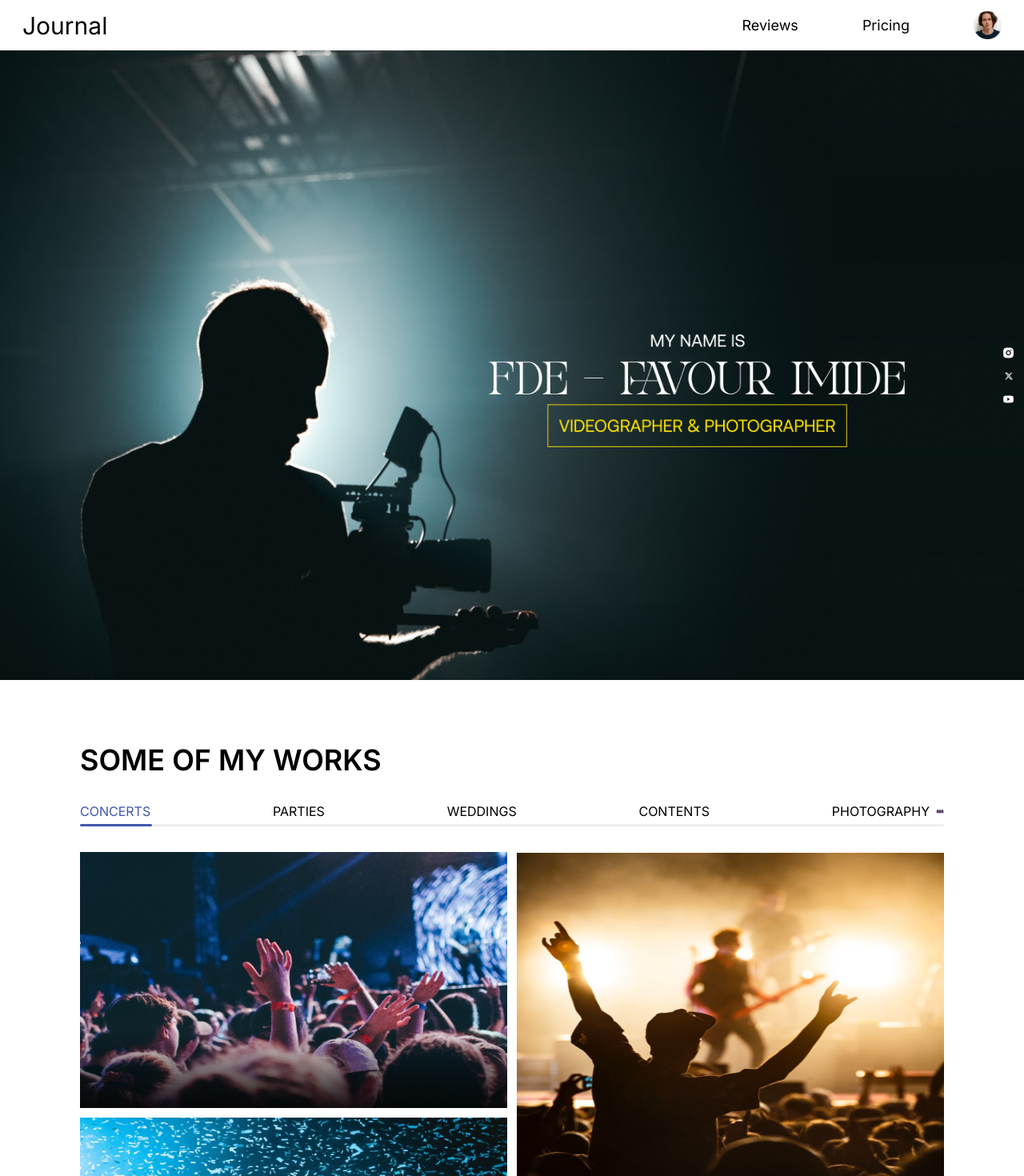
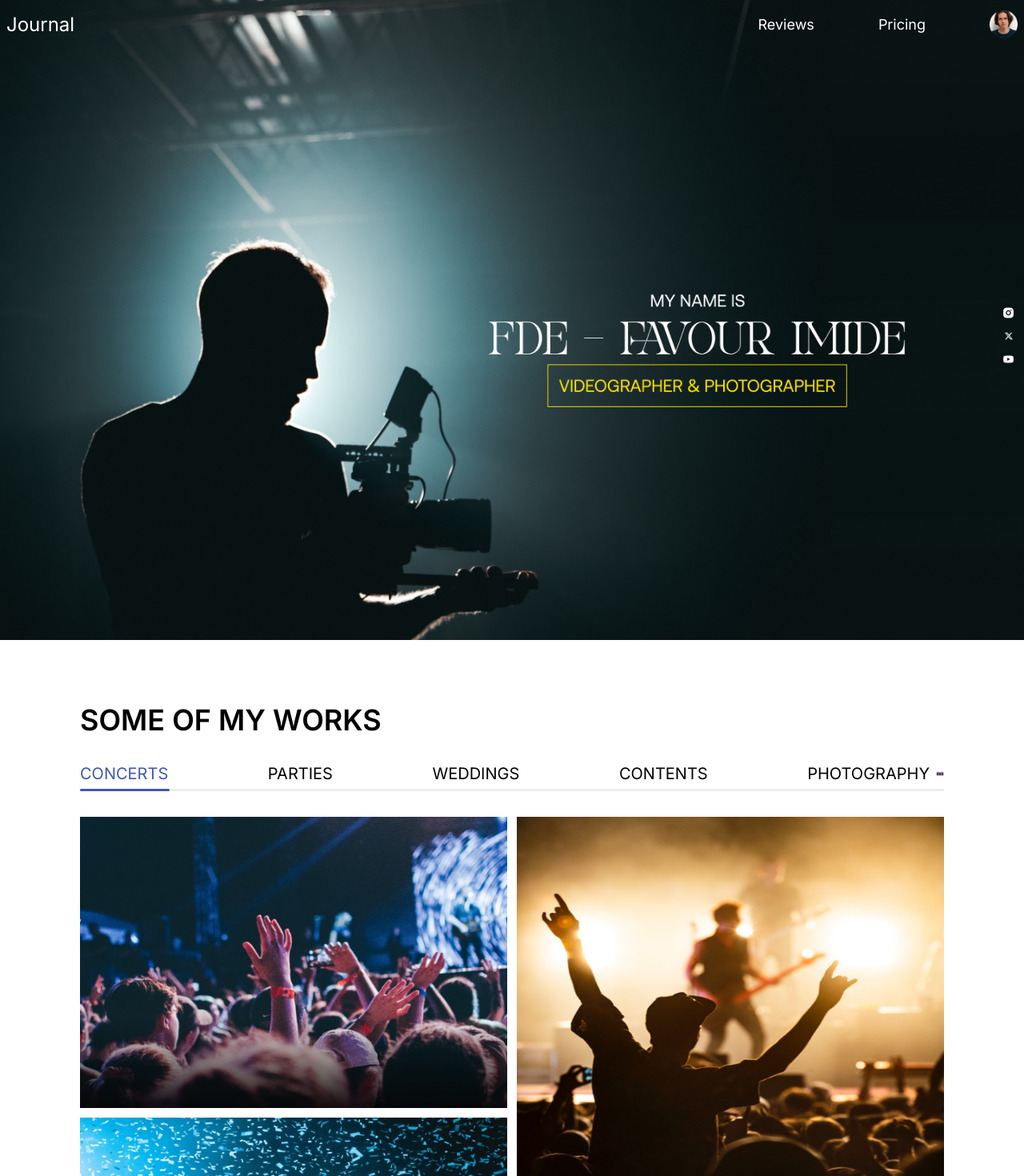
Before and after one commit to nathscode/whoisfde, a Next.js app: page / in a window 1280 px wide. Shown: the top 1470 px of the page at 80% size. Built offline with nearby package versions, Linux system fonts and the light colour scheme.

Commit message:
another check on tab

```diff
--- a/components/landing.tsx
+++ b/components/landing.tsx
@@ -2,11 +2,13 @@ import Image from "next/image";
 import Works from "./works/works";
 import WhoAmI from "./who-am-i";
 import ClientsAndOgComments from "./og-comments";
+import Nav from "./nav/nav";
 
 export default function Landing() {
   return (
-    <div>
-      <div className="bg-[url('/bg.png')] bg-repeat-round h-[400px] sm:h-screen overflow-x-clip flex justify-end pr-3 lg-pr-20 items-center">
+    <div className="">
+      <div className="h-[50vh] md:h-screen">
+      <div className="bg-[url('/bg.png')] bg-repeat-round h-full overflow-x-clip flex justify-end pr-3 lg-pr-20 items-center">
         <div className="flex flex-col gap-4 items-center mt-10">
           <Image
             src={"/instagram.png"}
@@ -31,6 +33,7 @@ export default function Landing() {
           />
         </div>
       </div>
+      </div>
       <div className="pt-10 md:pt-20">
         <Works />
       </div>
--- a/components/nav/expanded-nav.tsx
+++ b/components/nav/expanded-nav.tsx
@@ -1,18 +1,60 @@
 import Image from "next/image";
-import { Dispatch, SetStateAction } from "react";
+import { Dispatch, SetStateAction, useContext, useEffect, useRef, useState } from "react";
 import Reviews from "../reviews/reviews";
 import Landing from "../landing";
 import Pricing from "../pricing";
 
-export default function ExpandedNav({setHomeSection}:{setHomeSection: Dispatch<SetStateAction<JSX.Element>>}) {
+export default function ExpandedNav({
+  setHomeSection,
+}: {
+  setHomeSection: Dispatch<SetStateAction<JSX.Element>>;
+}) {
+  type DynamicStyles = {
+    color: string;
+    bg: string;
+  };
+
+  const [isHome, setIsHome] = useState(true);
+
+  const [dynamicStyles, setDynamicStyles] = useState<DynamicStyles>({
+    bg: "transparent",
+    color: "white",
+  });
+
+  const scrollHandler = () => {
+    if (window.scrollY >= window.screen.height) {
+      setDynamicStyles({ bg: "white", color: "black" });
+    } else {
+      if (window.scrollY <= window.screen.height) {
+        setDynamicStyles({ bg: "transparent", color: "white" });
+      }
+    }
+  };
+
+  useEffect(() => {
+    if (isHome) {
+      scrollHandler();
+      window.addEventListener("scroll", scrollHandler);
+
+      return () => {
+        window.removeEventListener("scroll", scrollHandler);
+      };
+    }
+  }, [isHome]);
+
   return (
-    <div className="bg-white text-black fixed z-10 left-0 right-0 top-0">
-      <div className="flex justify-between items-center px-[28px] py-[14px] text-lg">
+    <div
+      style={{ color: dynamicStyles.color, backgroundColor: dynamicStyles.bg }}
+      className={"fixed flex left-0 right-0 z-10 h-[61px]  text-semibold text-lg"}
+    >
+      <div className="flex justify-between items-center px-2 text-lg w-full">
         <div className="flex gap-20 justify-around items-center ">
           {/* <button className="px-5 py-2 rounded-sm text-black bg-[#E3C3C3]">Logo</button> */}
           <div
-            className="text-[30px] hover:cursor-pointer hover:opacity-50"
+            className="text-[24px] hover:cursor-pointer hover:opacity-50 active:opacity-50"
             onClick={() => {
+              setIsHome(true);
+              setDynamicStyles({ bg: "transparent", color: "white" });
               setHomeSection(<Landing />);
             }}
           >
@@ -52,14 +94,28 @@ export default function ExpandedNav({setHomeSection}:{setHomeSection: Dispatch<S
               alt="Globe"
             />
           </div> */}
-          <div className="hover:cursor-pointer hover:opacity-50" onClick={() => {
-            setHomeSection(<Reviews />)
-          }}>Reviews</div>
-          <div className="hover:cursor-pointer hover:opacity-50" onClick={() => {
-            setHomeSection(<Pricing />)
-          }}>Pricing</div>
+          <div
+            className="hover:cursor-pointer hover:opacity-50 active:opacity-50"
+            onClick={() => {
+              setIsHome(false);
+              setDynamicStyles({ bg: "white", color: "black" });
+              setHomeSection(<Reviews />);
+            }}
+          >
+            Reviews
+          </div>
+          <div
+            className="hover:cursor-pointer hover:opacity-50 active:opacity-50"
+            onClick={() => {
+              setIsHome(false);
+              setDynamicStyles({ bg: "white", color: "black" });
+              setHomeSection(<Pricing />);
+            }}
+          >
+            Pricing
+          </div>
           <div>
-          <Image
+            <Image
               src={"/profile.png"}
               width={35}
               className="hover:cursor-pointer hover:opacity-50"
--- a/components/nav/minimized-nav.tsx
+++ b/components/nav/minimized-nav.tsx
@@ -1,7 +1,7 @@
 "use client";
 
 import Image from "next/image";
-import { Dispatch, SetStateAction, useState } from "react";
+import { Dispatch, SetStateAction, useEffect, useState } from "react";
 import Landing from "../landing";
 import Reviews from "../reviews/reviews";
 import Pricing from "../pricing";
@@ -11,6 +11,39 @@ export default function MinimizedTopNav({
 }: {
   setHomeSection: Dispatch<SetStateAction<JSX.Element>>;
 }) {
+  type DynamicStyles = {
+    color: string;
+    bg: string;
+  };
+
+  const [isHome, setIsHome] = useState(true);
+
+  const [dynamicStyles, setDynamicStyles] = useState<DynamicStyles>({
+    bg: "transparent",
+    color: "white",
+  });
+
+  const scrollHandler = () => {
+    if (window.scrollY >= (window.screen.height / 2)) {
+      setDynamicStyles({ bg: "white", color: "black" });
+    } else {
+      if (window.scrollY <= (window.screen.height / 2)) {
+        setDynamicStyles({ bg: "transparent", color: "white" });
+      }
+    }
+  };
+
+  useEffect(() => {
+    if (isHome) {
+      scrollHandler();
+      window.addEventListener("scroll", scrollHandler);
+
+      return () => {
+        window.removeEventListener("scroll", scrollHandler);
+      };
+    }
+  }, [isHome]);
+
   const [openNav, setOpenNav] = useState(false);
 
   const toggleNav = () => {
@@ -36,14 +69,28 @@ export default function MinimizedTopNav({
           <span>English</span>
           <Image src={"/black-globe.png"} width={24} height={24} alt="Globe" />
         </div> */}
-        <div onClick={() => {
-          setOpenNav(false)
-          setHomeSection(<Reviews />)
-        }} className="">Reviews</div>
-        <div className="hover:cursor-pointer hover:opacity-50 " onClick={() => {
-          setOpenNav(false)
-            setHomeSection(<Pricing />)
-          }}>Pricing</div>
+        <div
+          onClick={() => {
+            setOpenNav(false);
+            setIsHome(false);
+            setDynamicStyles({ bg: "white", color: "black" });
+            setHomeSection(<Reviews />);
+          }}
+          className=""
+        >
+          Reviews
+        </div>
+        <div
+          className="hover:cursor-pointer hover:opacity-50 "
+          onClick={() => {
+            setOpenNav(false);
+            setIsHome(false);
+            setDynamicStyles({ bg: "white", color: "black" });
+            setHomeSection(<Pricing />);
+          }}
+        >
+          Pricing
+        </div>
         <div>
           <Image src={"/profile.png"} width={35} height={35} alt="location" />
         </div>
@@ -52,7 +99,10 @@ export default function MinimizedTopNav({
   };
 
   return (
-    <header className="fixed top-0 left-0 right-0 z-10 bg-white text-black">
+    <header
+      className="fixed top-0 left-0 right-0 z-10"
+      style={{ color: dynamicStyles.color, backgroundColor: dynamicStyles.bg }}
+    >
       <div className="mx-auto md:flex items-center md:justify-between">
         <div
           className={`${
@@ -62,7 +112,9 @@ export default function MinimizedTopNav({
           <div
             className="text-[26px] font-[350]"
             onClick={() => {
-              setOpenNav(false)
+              setIsHome(true);
+              setDynamicStyles({ bg: "transparent", color: "white" });
+              setOpenNav(false);
               setHomeSection(<Landing />);
             }}
           >
--- a/components/nav/nav.tsx
+++ b/components/nav/nav.tsx
@@ -4,7 +4,7 @@ import MinimizedTopNav from "./minimized-nav";
 
 export default function Nav({setHomeSection}:{setHomeSection: Dispatch<SetStateAction<JSX.Element>>}) {
   return (
-    <div className="mb-[50px]">
+    <div className="">
       <div className="md:hidden">
         <MinimizedTopNav setHomeSection={setHomeSection} />
       </div>
--- a/components/pricing.tsx
+++ b/components/pricing.tsx
@@ -4,7 +4,7 @@ import Image from "next/image";
 export default function Pricing() {
   return (
     <div>
-      <div className="px-2 md:px-[50px] lg:px-[200px] xl:px-[400px] flex flex-col items-center gap-4 mb-10 mt-9">
+      <div className="px-2 md:px-[50px] lg:px-[200px] xl:px-[400px] flex flex-col items-center gap-4 mb-10 mt-20">
         <div className="text-[28px] sm:text-3xl font-[500]">SERVICE BOOKING FORM</div>
         <div className="text-lg font-light text-left md:text-center">
           Fill the form below in other for me to get a complete idea and scenario of what we will be
@@ -17,6 +17,8 @@ export default function Pricing() {
           cost={300000}
           planColor="#000000"
           planFeatures={[
+            "One of the nice things about plan",
+            "One of the nice things about plan",
             "One of the nice things about plan",
             "One of the nice things about plan",
             "One of the nice things about plan",
@@ -47,8 +49,6 @@ export default function Pricing() {
             "One of the nice things about plan",
             "One of the nice things about plan",
             "One of the nice things about plan",
-            "One of the nice things about plan",
-            "One of the nice things about plan",
           ]}
         />
       </div>
@@ -70,12 +70,12 @@ function Plan({
   return (
     <div style={{ borderColor: planColor, }} className="border-[0.65px] shadow-md rounded-md px-2 py-4">
       <div className="mb-6">
-        <div style={{ color: planColor }} className="text-4xl font-light sm:font-normal">
+        <div style={{ color: planColor }} className="text-3xl font-light sm:font-normal">
           {name}
         </div>
         <div className="mt-2 text-2xl font-light"><span className="font-[350]">{`\u20A6`}</span>{formatWithComma(cost)}</div>
       </div>
-      <div className="flex flex-col gap-3 text-lg font-light">
+      <div className="flex flex-col gap-4 text-lg font-light">
         {planFeatures.map((feature, index) => (
           <div key={index} className="flex items-center gap-2">
             <Image src={"/star.svg"} width={22} height={22} alt={`${name} feature`} />
--- a/components/reviews/reviews.tsx
+++ b/components/reviews/reviews.tsx
@@ -15,7 +15,7 @@ export default function Reviews() {
   const [activeComponent, setActiveComponent] = useState(<OrdinaryReviews />);
 
   return (
-    <div className="bg-white text-black mt-10">
+    <div className="bg-white text-black mt-20">
       <div className="flex flex-col items-center gap-4">
         <div className="px-2 md:px-[50px] lg:px-[200px] xl:px-[400px] flex flex-col items-start md:items-center gap-4">
           <div className="text-3xl font-[500]">REVIEWS AND COMMENTS FROM MY OG&apos;S</div>
--- a/components/tab-controller.tsx
+++ b/components/tab-controller.tsx
@@ -19,27 +19,26 @@ function TabController({
   elementsStyle: string
 }) {
   const [lp, setLm] = useState(0);
-  const position = useRef(1);
+  const position = useRef(0);
   const [indicatorWidth, setWidth] = useState(0);
   const [canShowIndicator, setCanUseIndicator] = useState(false);
   const offsetLeft = useRef(0);
-
-  //we adding 1 to get an additional offset getter
-  //the first ref is always for determining our offset
-  //the offset is for things like margin; in our case left
-  const refs: MutableRefObject<null>[] = Array.from(new Array(children.length + 1)).map(_ => useRef(null));
+  const refs = useRef<Array<HTMLDivElement | null>>([])
+  const offsetRef = useRef(null)
 
   const styles = [`hover:cursor-pointer text-[${activeElementColor}]`, "hover:cursor-pointer text-black"];
 
   const slideTo = () => {
-    setWidth((refs[position.current].current! as Element).getBoundingClientRect().width);
-    offsetLeft.current = (refs[0].current! as Element).getBoundingClientRect().left;
+    setWidth((refs.current[position.current]! as Element).getBoundingClientRect().width);
+    offsetLeft.current = (offsetRef.current! as Element).getBoundingClientRect().left;
     setLm(
-      (refs[position.current].current! as Element).getBoundingClientRect().left - offsetLeft.current
+      (refs.current[position.current]! as Element).getBoundingClientRect().left - offsetLeft.current
     );
   };
 
   useEffect(() => {
+
+
     setCanUseIndicator(true);
     slideTo();
 
@@ -56,22 +55,22 @@ function TabController({
         {children.map((child, index) => (
           <div
             key={index}
-            ref={refs[index + 1]}
+            ref={e => refs.current[index] = e}
             onClick={() => {
-              position.current = index + 1;
+              position.current = index;
               slideTo();
               if (callback) {
                 callback(index);
               }
             }}
-            className={position.current === index + 1 ? styles[0] : styles[1]}
+            className={position.current === index ? styles[0] : styles[1]}
           >
             {child}
           </div>
         ))}
       </div>
       <div
-        ref={refs[0]}
+        ref={offsetRef}
         style={{backgroundColor: railColor ? railColor : "inherit"}}
         className={`h-[2.5px] relative w-full flex items-center rounded-full`}
       >
--- a/components/works/works.tsx
+++ b/components/works/works.tsx
@@ -6,7 +6,7 @@ export default function Works() {
     <div className="px-2 min-[1200px]:px-[100px] min-[1400px]:px-[296px]">
       <div>
         <div className="text-4xl font-semibold">SOME OF MY WORKS</div>
-        <div className="my-8">
+        <div className="my-8 text-[10.5px] min-[400]:text-[14px] sm:text-[17px] md:text-[20px]">
           <TabController
             elementsStyle="flex justify-between items-center mb-1"
             activeElementColor="#4159AD"
@@ -25,12 +25,12 @@ export default function Works() {
         </div>
         <div className="flex justify-center sm:items-center gap-2 flex-row sm:gap-3">
           <div className="flex flex-col gap-2 sm:gap-3">
-            <img src={"/davido.png"} className="aspect-[5/3]" alt="artist" />
-            <img src={"/under-davido.png"} className="aspect-[3/2.412]" alt="artist" />
+            <img src={"/davido.png"} className="aspect-[5/3.4]" alt="artist" />
+            <img src={"/under-davido.png"} className="aspect-[3/2.75]" alt="artist" />
           </div>
           <div className="flex flex-col gap-2 sm:gap-3">
-            <img src={"/rock-n-roll.png"} className="aspect-[5/4]" alt="rock n roll" />
-            <img src={"/under-rock.png"} className="aspect-[5/3]" alt="worship" />
+            <img src={"/rock-n-roll.png"} className="aspect-[5/4.5]" alt="rock n roll" />
+            <img src={"/under-rock.png"} className="aspect-[5/3.5]" alt="worship" />
           </div>
         </div>
       </div>
```
Also changed, not shown: app/page.tsx (+3 -7 lines).
